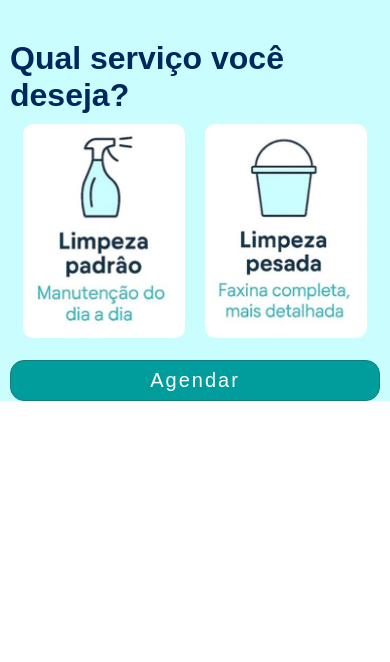
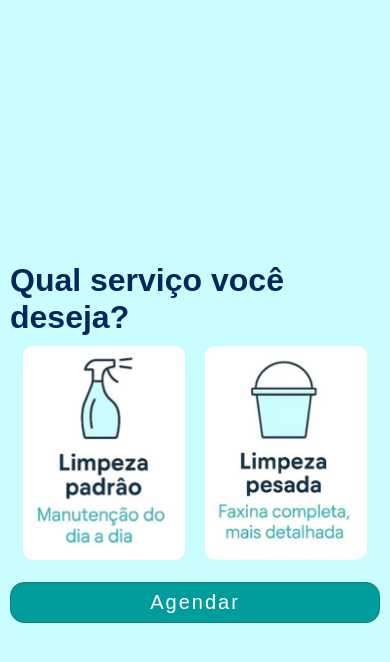
Before and after one commit to aldopedro/sumiclean, a Next.js app: page /home in a window 390 px wide. Shown: the top 662 px of the page. Built offline with nearby package versions, Linux system fonts and the light colour scheme.

Commit message:
Ajustes finais mobile

```diff
--- a/src/app/getway/pagamento/page.module.css
+++ b/src/app/getway/pagamento/page.module.css
@@ -6,6 +6,7 @@
   justify-content: center;
   align-items: center;
   padding: 24px;
+  background-color: white;
 }
 
 .container {
@@ -83,6 +84,7 @@
   border: 1px solid #127e7b;
   outline-offset: 2px;
   transition: border-color 0.2s;
+  background-color: white;
 }
 
 .cartaoForm input:focus {
--- a/src/app/getway/page.module.css
+++ b/src/app/getway/page.module.css
@@ -32,6 +32,7 @@
   display: flex;
   flex-direction: column;
   margin-bottom: 18px;
+  width: 100%;
 }
 
 .label {
@@ -49,6 +50,7 @@
   outline-offset: 2px;
   transition: border-color 0.2s;
   background-color: white;
+  width: 100%;
 }
 
 .input:focus {
--- a/src/app/home/leve/leve.module.css
+++ b/src/app/home/leve/leve.module.css
@@ -204,6 +204,7 @@
   border: 2px solid #ccc;
   border-radius: 8px;
   font-size: 14px;
+  background-color: white;
 }
 
 .inputText:focus {
--- a/src/app/home/page.module.css
+++ b/src/app/home/page.module.css
@@ -3,7 +3,7 @@
     justify-content: center;
     align-items: center;
     background-color: #cafdfe;
-    height: 100vh;
+    min-height: 100vh;;
     padding: 0 10px;
     color: #033f5c;
 }
@@ -55,8 +55,3 @@
     background-color: #127e7b;
     transition: .2s ease-in-out;
 }
-@media screen and (max-width: 768px) {
-    .main {
-        height: auto;
-    }
-  }
--- a/src/app/home/pesada/page.tsx
+++ b/src/app/home/pesada/page.tsx
@@ -83,7 +83,7 @@ export default function Leve() {
                     <label className={styles.switch}>
                         <input type="checkbox" />
                         <span className={styles.slider}></span>
-                        <span className={styles.switchText}>Possui vidros</span>
+                        <span className={styles.switchText}>Possui vidraças ou varada</span>
                     </label>
 
                     <label className={styles.switch}>
--- a/src/app/home/pesada/pesada.module.css
+++ b/src/app/home/pesada/pesada.module.css
@@ -204,6 +204,7 @@
   border: 2px solid #ccc;
   border-radius: 8px;
   font-size: 14px;
+  background-color: white;
 }
 
 .inputText:focus {
```
